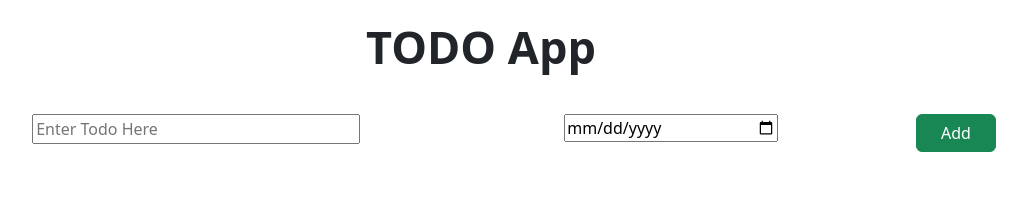
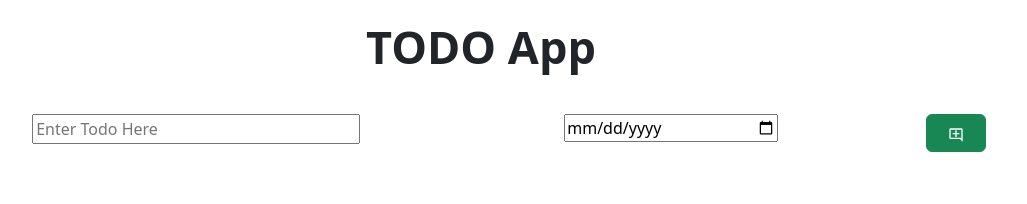
Before and after one commit to CodeHappy4U/Todo-List-KG-, a React (Vite) app: page / in a window 1280 px wide. Shown: the top 204 px of the page, without its empty margins (159-1186 px from the left). Built offline with nearby package versions, Linux system fonts and the light colour scheme.

Commit message:
28. Using React-Icon-Library & adding Icons

```diff
--- a/package.json
+++ b/package.json
@@ -12,7 +12,8 @@
   "dependencies": {
     "bootstrap": "^5.3.2",
     "react": "^18.2.0",
-    "react-dom": "^18.2.0"
+    "react-dom": "^18.2.0",
+    "react-icons": "^4.12.0"
   },
   "devDependencies": {
     "@types/react": "^18.2.43",
--- a/src/App.css
+++ b/src/App.css
@@ -4,7 +4,7 @@ input {
 }
 
 .kg-button {
-  min-width: 80px;
+  min-width: 60px;
 }
 
 .kg-row {
--- a/src/components/AddTodo.jsx
+++ b/src/components/AddTodo.jsx
@@ -1,4 +1,5 @@
 import { useState } from "react";
+import { MdOutlineAddComment } from "react-icons/md";
 
 function AddTodo({ onNewItem }) {
   const [todoName, setTodoName] = useState("");
@@ -38,7 +39,8 @@ function AddTodo({ onNewItem }) {
             className="btn btn-success kg-button"
             onClick={handleAddButtonClicked}
           >
-            Add
+             <MdOutlineAddComment  />
+
           </button>
         </div>
       </div>
--- a/src/components/TodoItem.jsx
+++ b/src/components/TodoItem.jsx
@@ -1,3 +1,6 @@
+import { MdOutlineDelete } from "react-icons/md";
+
+
 function TodoItem({ todoName, todoDate, onDeleteClick }) {
   return (
     <div className="container">
@@ -10,7 +13,7 @@ function TodoItem({ todoName, todoDate, onDeleteClick }) {
             className="btn btn-danger kg-button"
             onClick={() => onDeleteClick(todoName)}
           >
-            Delete
+            <MdOutlineDelete />
           </button>
         </div>
       </div>
```
Also changed, not shown: 1 other file (tests, documents, lock files or other folders).
